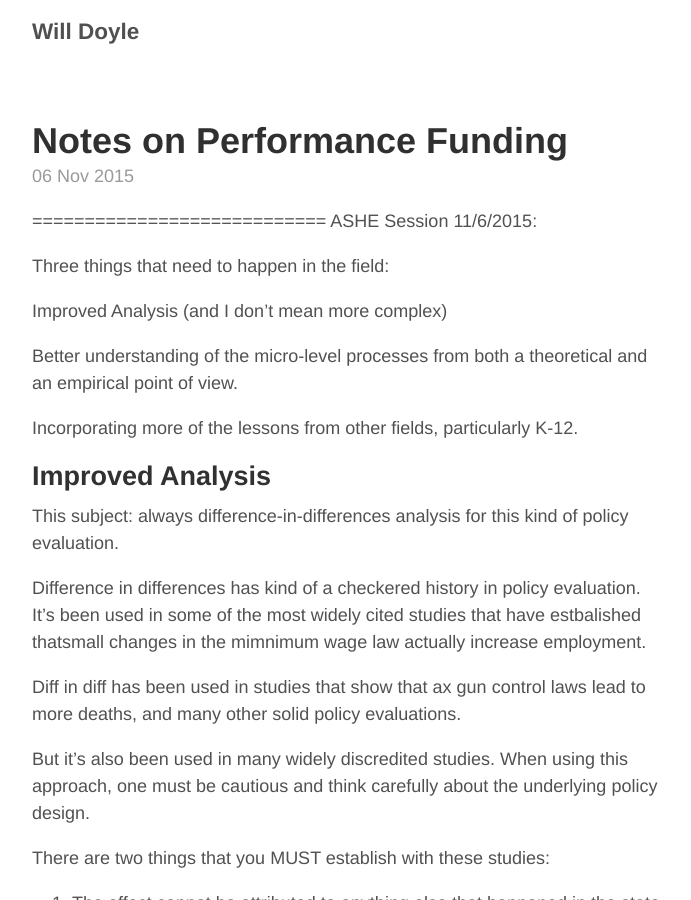
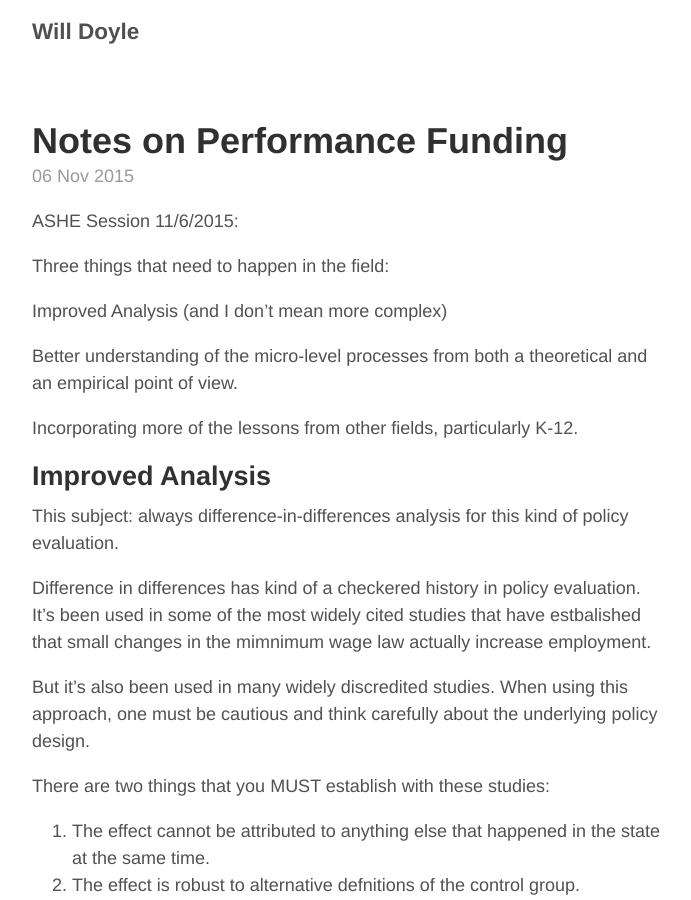
Before and after one commit to wdoyle42/wdoyle42.github.io, a Jekyll site: the page built from _posts/2015-11-6-perf-fund..md, in a window 1280 px wide and 900 px high. Shown: the whole window, without its empty margins (293-984 px from the left). Built offline with Jekyll 4.4.1, drawn with Linux system fonts in a browser that asks for light colours.

Commit message:
Changed title

```diff
--- a/_posts/2015-11-6-perf-fund..md
+++ b/_posts/2015-11-6-perf-fund..md
@@ -4,7 +4,6 @@ title: Notes on Performance Funding
 layout: post
 ---
 
-============================
 ASHE Session 11/6/2015:
 
 Three things that need to happen in the field:
@@ -21,9 +20,7 @@ Improved Analysis
 
 This subject: always difference-in-differences analysis for this kind of policy evaluation.
 
-Difference in differences has kind of a checkered history in policy evaluation. It's been used in some of the most widely cited studies that have estbalished thatsmall changes in the mimnimum wage law actually increase employment.
-
-Diff in diff has been used in studies that show that ax gun control laws lead to more deaths, and many other solid policy evaluations.
+Difference in differences has kind of a checkered history in policy evaluation. It's been used in some of the most widely cited studies that have estbalished that small changes in the mimnimum wage law actually increase employment.
 
 But it's also been used in many widely discredited studies. When using this approach, one must be cautious and think carefully about the underlying policy design.
 
```
